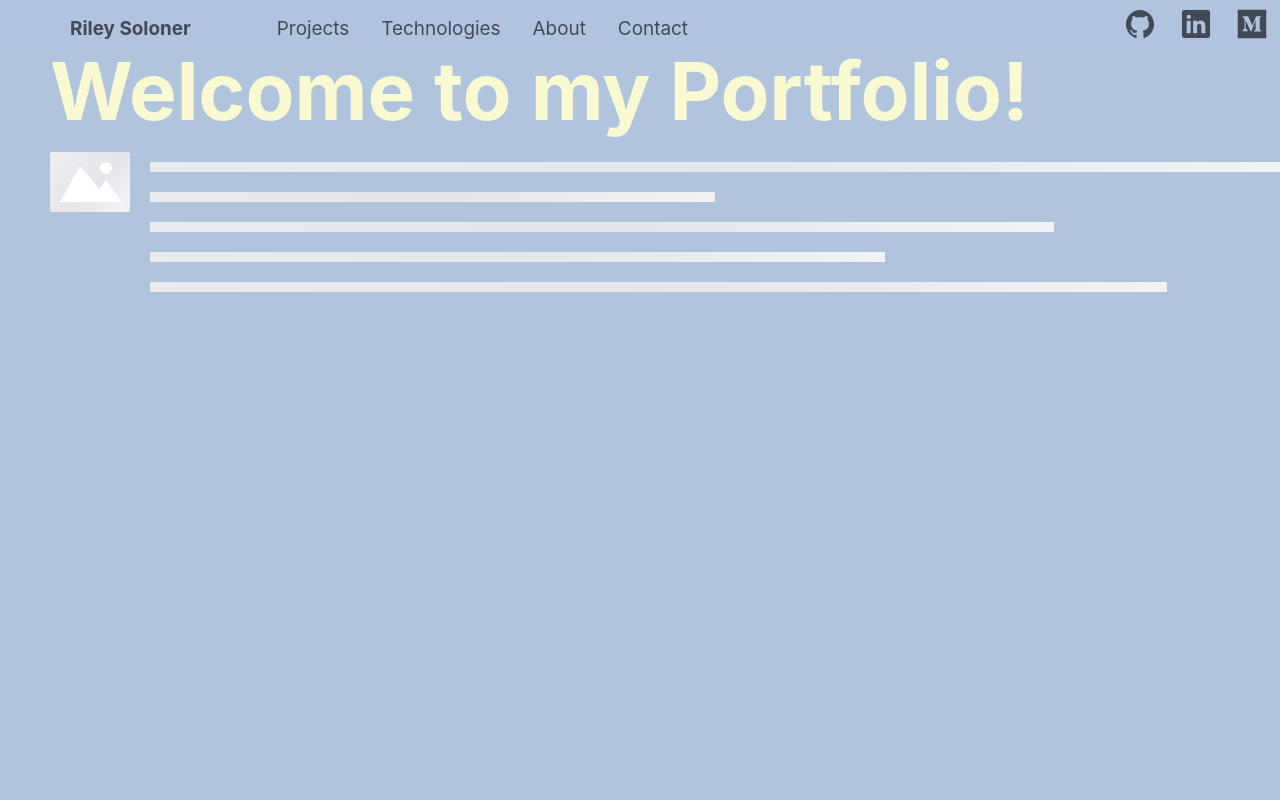
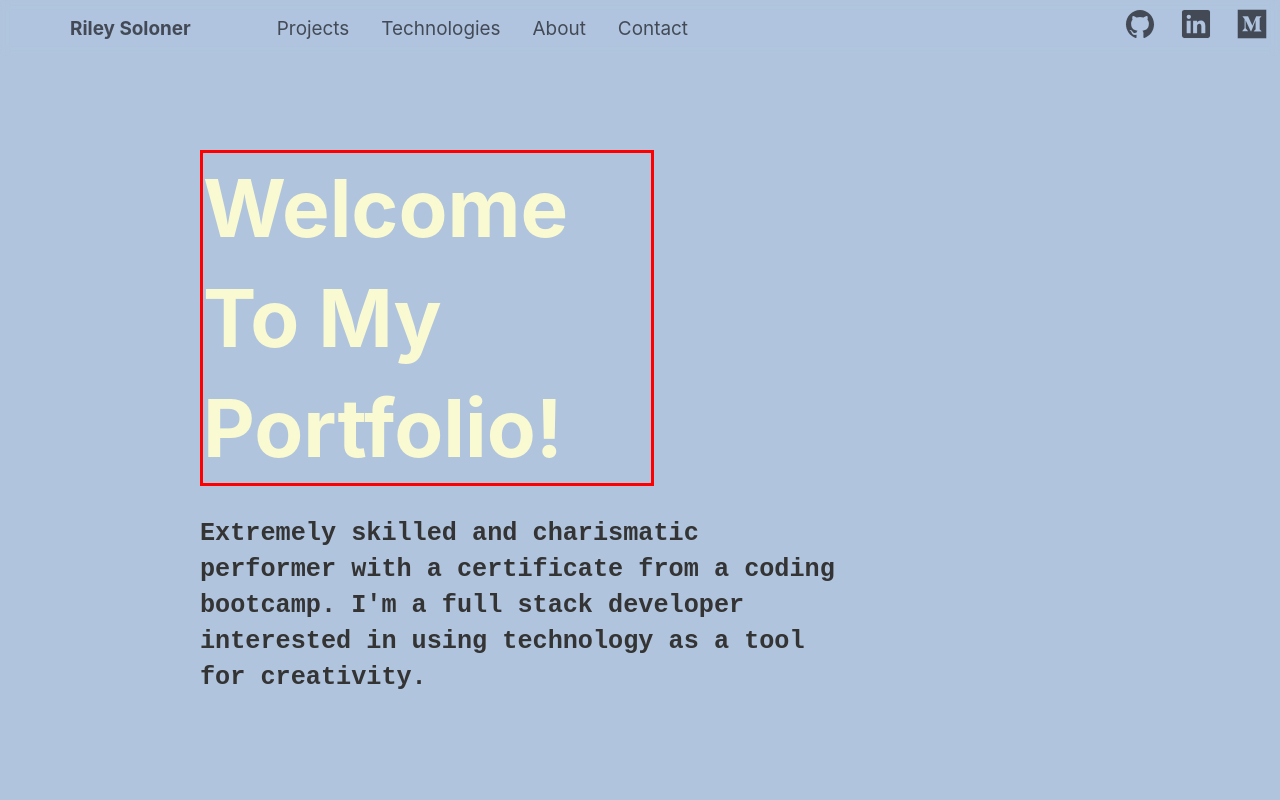
Before and after one commit to robotriley/portfolio-site, a React (Create React App) app: page / in a window 1280 px wide. Shown: the top 800 px of the page. Built offline with nearby package versions, Linux system fonts and the light colour scheme.

Commit message:
header placement. welcome paragraph. content literature divs

```diff
--- a/src/App.css
+++ b/src/App.css
@@ -78,14 +78,40 @@
 }
 
 .sectionHeader {
-  padding-top: 60px;
+  margin-top: 150px;
   display: flex;
   align-items: flex-start;
-  margin-left: 50px;
+  margin-left: 200px;
   font-size: 10vh;
   color: lightgoldenrodyellow;
+  border: solid red;
+  max-width: 35%;
+  text-align: left;
+  line-height: 110px;
 }
 
 .rs-placeholder-paragraph-graph-image {
   margin-left: 50px;
 }
+
+/* CONTENT LIT */
+
+.contentLit {
+  /* border: solid yellow; */
+  padding-bottom: 500px;
+  display: flex;
+  flex-direction: column;
+  align-items: baseline;
+}
+
+.para {
+  margin-left: 50px;
+  margin-top: 30px;
+  /* border: solid red; */
+  font-family: 'Courier New', Courier, monospace;
+  font-weight: bolder;
+  font-size: 1.8em;
+  text-align: left;
+  max-width: 50%;
+
+}
--- a/src/App.js
+++ b/src/App.js
@@ -43,26 +43,36 @@ const App = () => {
                        handleContactClick={handleContactClick}
        />
       <div id='welcomeContent' ref={welcomeRef}>
-        <h1 className='sectionHeader'>
-          Welcome to my Portfolio!
-        </h1>
-        <Placeholder.Paragraph style={{ marginTop: 30 }} rows={5} graph="image" active />
+        <div className='contentLit'>
+          <h1 className='sectionHeader'>
+           Welcome To My Portfolio!
+          </h1>
+        <p className='para'>Extremely skilled and charismatic performer with a certificate from a coding bootcamp. I'm a full stack developer interested in using technology as a tool for creativity. </p>
+        </div>
       </div>
       <div id='projectsContent' ref={projectsRef}>
+        <div className='contentLit'>
         <h1 className='sectionHeader'>Projects</h1>
         <Placeholder.Paragraph style={{ marginTop: 30 }} rows={5} graph="image" active />
+        </div>
       </div>
       <div ref={techRef} id='technologiesContent'>
+        <div className='contentLit'>
         <h1 className='sectionHeader'>Technologies</h1>
         <Placeholder.Paragraph style={{ marginTop: 30 }} rows={5} graph="image" active />
+        </div>
       </div>
       <div ref={aboutRef} id='aboutContent'>
+        <div className='contentLit'>
         <h1 className='sectionHeader'>About</h1>
         <Placeholder.Paragraph style={{ marginTop: 30 }} rows={5} graph="image" active />
+        </div>
       </div>
       <div ref={contactRef} id='contactContent'>
+        <div className='contentLit'>
         <h1 className='sectionHeader'>Contact</h1>
         <Placeholder.Paragraph style={{ marginTop: 30 }} rows={5} graph="image" active />
+        </div>
       </div>
     </div>
   );
```
